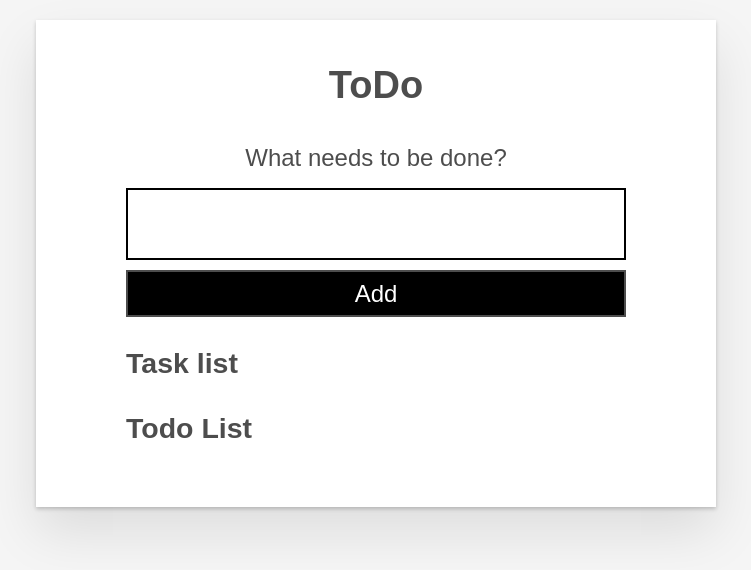
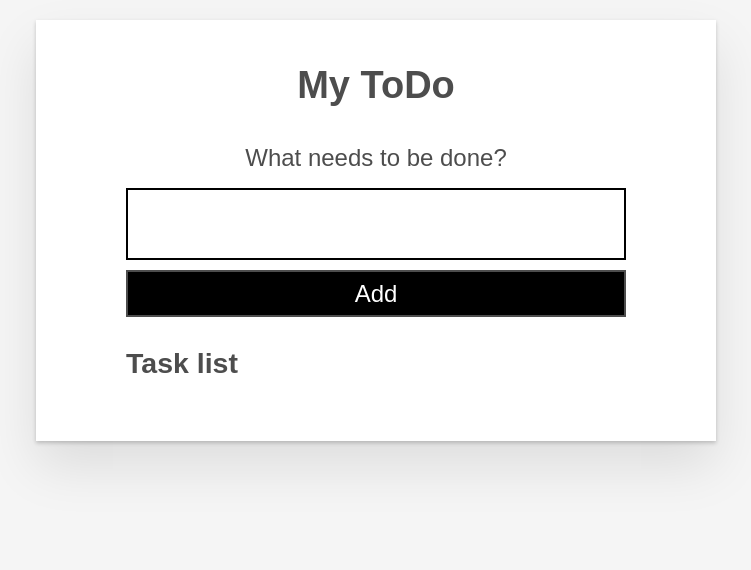
Before and after one commit to aasturp/ToDoApplikation, a React (Create React App) app in the folder list-18-start-solution/: page / in a window 1280 px wide. Shown: the top 570 px of the page, without its empty margins (264-1015 px from the left). Built offline with nearby package versions, Linux system fonts and the light colour scheme.

Commit message:
Changed titles

```diff
--- a/list-18-start-solution/src/App.js
+++ b/list-18-start-solution/src/App.js
@@ -30,10 +30,10 @@ function App() {
 
   return (
     <div className='todoapp stack-large'>
-      <h1>ToDo</h1>
+      <h1>My ToDo</h1>
       <TodoForm addTask={addTask} />
 
-      <h2 id='list-heading'>Task list</h2>
+      {/* <h2 id='list-heading'>Task list</h2> */}
       <TodoList
         todos={todos}
         toDoComplete={toDoComplete}
--- a/list-18-start-solution/src/Components/TodoList.js
+++ b/list-18-start-solution/src/Components/TodoList.js
@@ -4,7 +4,7 @@ import Todo from './Todo'
 const TodoList = ({ todos, removeTodo, toDoComplete }) => {
   return (
     <div>
-      <h2>Todo List</h2>
+      <h2>Task list</h2>
       <ul>
         {todos.map((todo) => (
           <Todo
```
